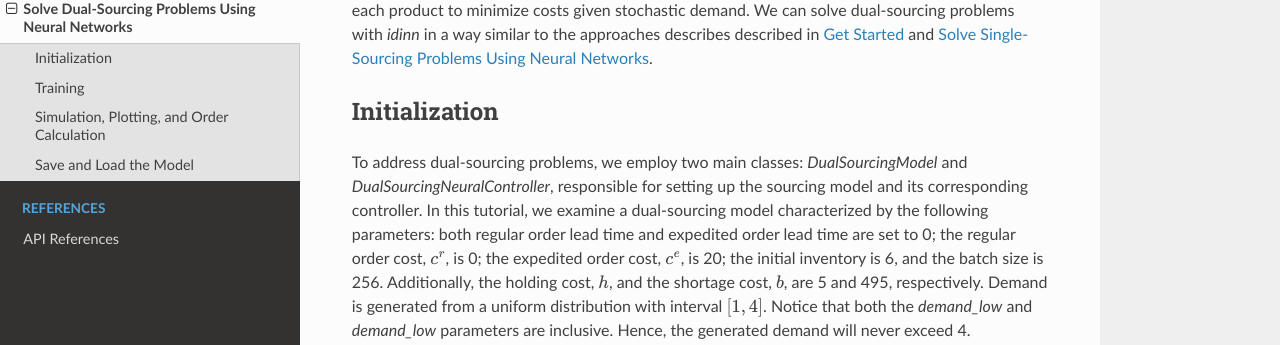
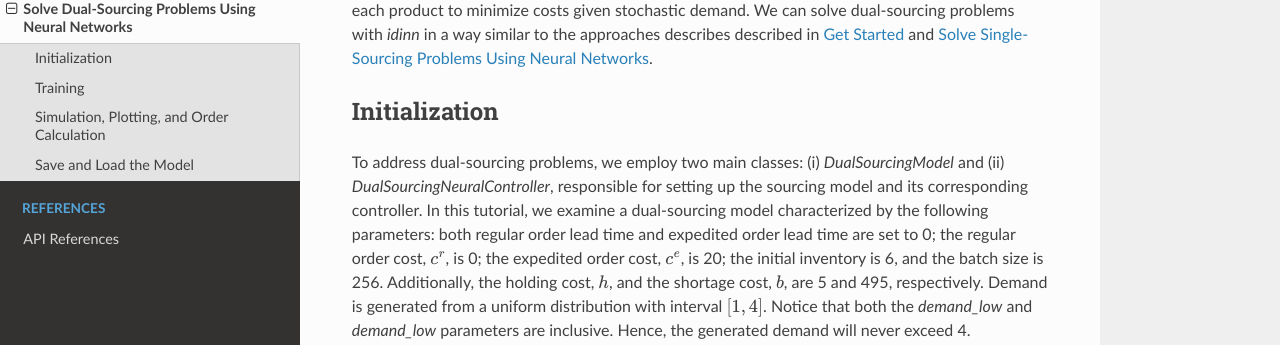
Before and after one commit to iewaij/idinn-streamlit, a Sphinx documentation site: the page built from docs/tutorials/dual.rst, in a window 1280 px wide and 900 px high. Shown: the part 294-639 px from the top of the window. Built offline with Sphinx 7.4.7 and the Read the Docs theme 2.0.0, drawn with Linux system fonts in a browser that asks for light colours.

Commit message:
Update file dual.rst

```diff
--- a/docs/tutorials/dual.rst
+++ b/docs/tutorials/dual.rst
@@ -6,7 +6,7 @@
 Initialization
 --------------
 
-To address dual-sourcing problems, we employ two main classes: `DualSourcingModel` and `DualSourcingNeuralController`, responsible for setting up the sourcing model and its corresponding controller. In this tutorial, we examine a dual-sourcing model characterized by the following parameters: both regular order lead time and expedited order lead time are set to 0; the regular order cost, :math:`c^r`, is 0; the expedited order cost, :math:`c^e`, is 20; the initial inventory is 6, and the batch size is 256. Additionally, the holding cost, :math:`h`, and the shortage cost, :math:`b`, are 5 and 495, respectively. Demand is generated from a uniform distribution with interval :math:`[1, 4]`. Notice that both the `demand_low` and `demand_low` parameters are inclusive. Hence, the generated demand will never exceed 4.
+To address dual-sourcing problems, we employ two main classes: (i) `DualSourcingModel` and (ii) `DualSourcingNeuralController`, responsible for setting up the sourcing model and its corresponding controller. In this tutorial, we examine a dual-sourcing model characterized by the following parameters: both regular order lead time and expedited order lead time are set to 0; the regular order cost, :math:`c^r`, is 0; the expedited order cost, :math:`c^e`, is 20; the initial inventory is 6, and the batch size is 256. Additionally, the holding cost, :math:`h`, and the shortage cost, :math:`b`, are 5 and 495, respectively. Demand is generated from a uniform distribution with interval :math:`[1, 4]`. Notice that both the `demand_low` and `demand_low` parameters are inclusive. Hence, the generated demand will never exceed 4.
 
 In `idinn`, the sourcing model is initialized as follows.
 
```
